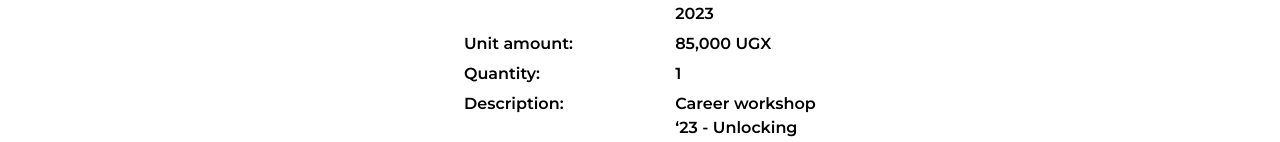
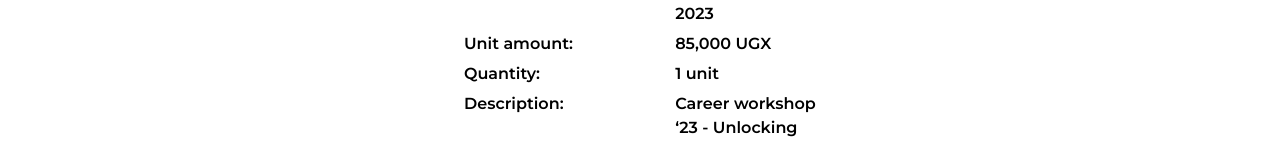
Before and after one commit to tkterry256/beyonic-payment-react, a React (Vite) app: page /payment in a window 1280 px wide. Both pictures are taken after a click on the button "Proceed to pay". Shown: the part 386-528 px from the top of the page. Built offline with nearby package versions, Linux system fonts and the light colour scheme.

Commit message:
Add the text 'units' to order quantity

```diff
--- a/src/components/order-details.jsx
+++ b/src/components/order-details.jsx
@@ -1,4 +1,9 @@
-import { formatDate, formatMoney, truncateText } from "../utils/utils";
+import {
+  formatDate,
+  formatMoney,
+  singularPlural,
+  truncateText,
+} from '../utils/utils';
 
 function OrderDetails({ order }) {
   const { product } = order;
@@ -15,7 +20,9 @@ function OrderDetails({ order }) {
         <span> {formatMoney(product.unitAmount)} </span>
 
         <h4>Quantity:</h4>
-        <span> {order.quantity} </span>
+        <span>
+          {order.quantity} {singularPlural(order.quantity, 'unit', 'units')}
+        </span>
 
         <h4>Description:</h4>
         <span> {truncateText(product.description, 64)} </span>
--- a/src/utils/utils.js
+++ b/src/utils/utils.js
@@ -1,15 +1,19 @@
-import dayjs from "dayjs";
+import dayjs from 'dayjs';
 
-function formatMoney(amount, { prefix = "", suffix = " UGX" } = {}) {
+function formatMoney(amount, { prefix = '', suffix = ' UGX' } = {}) {
   return prefix + Intl.NumberFormat().format(amount) + suffix;
 }
 
 function formatDate(date) {
-  return dayjs(date).format("DD MMMM YYYY");
+  return dayjs(date).format('DD MMMM YYYY');
 }
 
 function truncateText(text, max = 20) {
-  return text.length > max ? text.slice(0, max) + "..." : text;
+  return text.length > max ? text.slice(0, max) + '...' : text;
 }
 
-export { formatMoney, formatDate, truncateText };
+function singularPlural(n, s, p) {
+  return Math.abs(n) === 1 ? s : p;
+}
+
+export { formatMoney, formatDate, truncateText, singularPlural };
```
